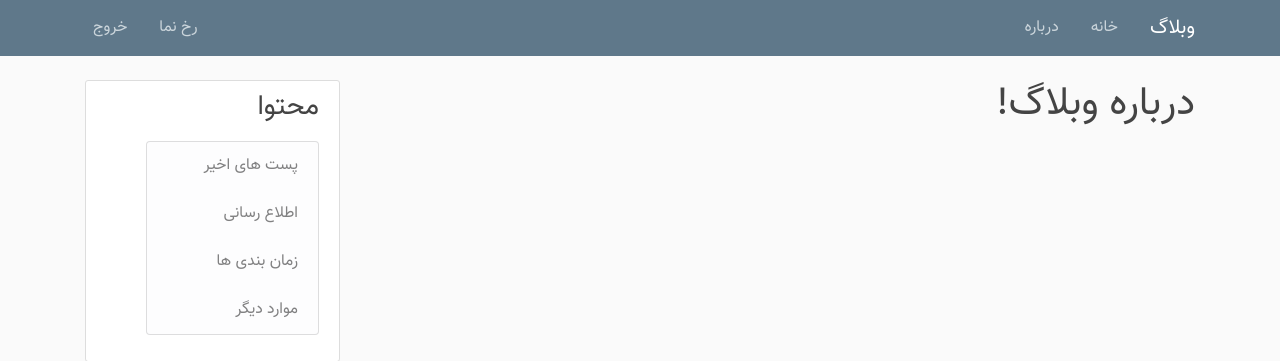
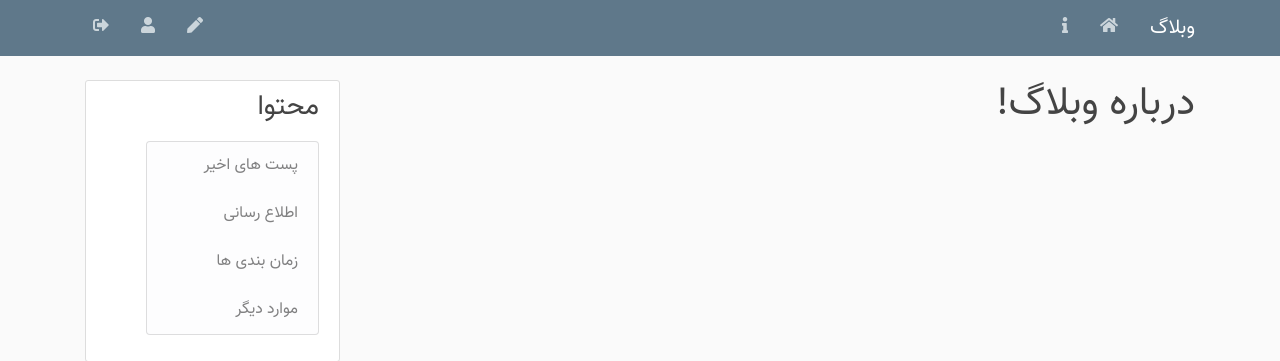
Before and after one commit to malijani/blogging-platform, a Django app: page /about/ in a window 1280 px wide. Shown: the top 361 px of the page. Run offline with Django 3.2, Linux system fonts and the light colour scheme; a user stored in the database is signed in; some libraries are stand-ins or nearby versions.

Commit message:
Iconized navbar

```diff
--- a/main/blog/templates/blog/partials/_navbar.html
+++ b/main/blog/templates/blog/partials/_navbar.html
@@ -7,14 +7,20 @@
         </button>
         <div class="collapse navbar-collapse" id="navbarToggle">
             <div class="navbar-nav mr-auto">
-                <a class="nav-item nav-link" href="{% url 'blog:home' %}">خانه</a>
-                <a class="nav-item nav-link" href="{% url 'blog:about' %}">درباره</a>
+                <a class="nav-item nav-link" href="{% url 'blog:home' %}" data-toggle="tooltip" title="خانه"><i
+                        class="fas fa-home"></i></a>
+                <a class="nav-item nav-link" href="{% url 'blog:about' %}" data-toggle="tooltip"
+                    title="اطلاعات بیشتر"><i class="fas fa-info"></i></a>
             </div>
             <!-- Navbar Right Side -->
             <div class="navbar-nav">
                 {% if  user.is_authenticated%}
-                <a class="nav-item nav-link" href="{% url 'users:profile' %}">رخ نما</a>
-                <a class="nav-item nav-link" href="{% url 'users:logout' %}">خروج</a>
+                <a class="nav-item nav-link" href="{% url 'blog:create' %}" data-toogle="tooltip" title="افزودن پست"><i
+                        class="fas fa-pen"></i></a>
+                <a class="nav-item nav-link" href="{% url 'users:profile' %}" data-toogle="tooltip"
+                    title="نمایه حساب کاربری"><i class="fas fa-user"></i></a>
+                <a class="nav-item nav-link" href="{% url 'users:logout' %}" data-toogle="tooltip" title="خروج"><i
+                        class="fas fa-sign-out-alt"></i></a>
                 {% else %}
                 <a class="nav-item nav-link" href="{% url 'users:login' %}">ورود</a>
                 <a class="nav-item nav-link" href="{% url 'users:register' %}">ثبت نام</a>
```
